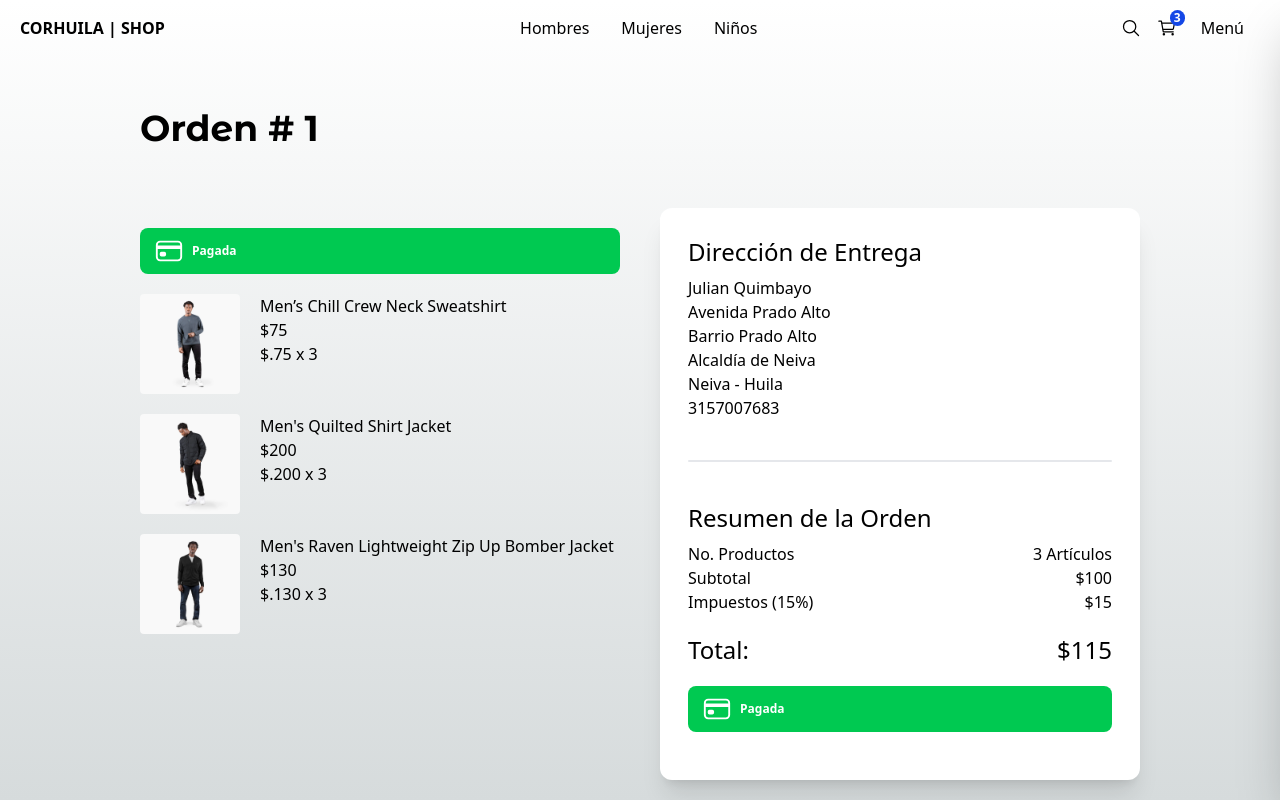
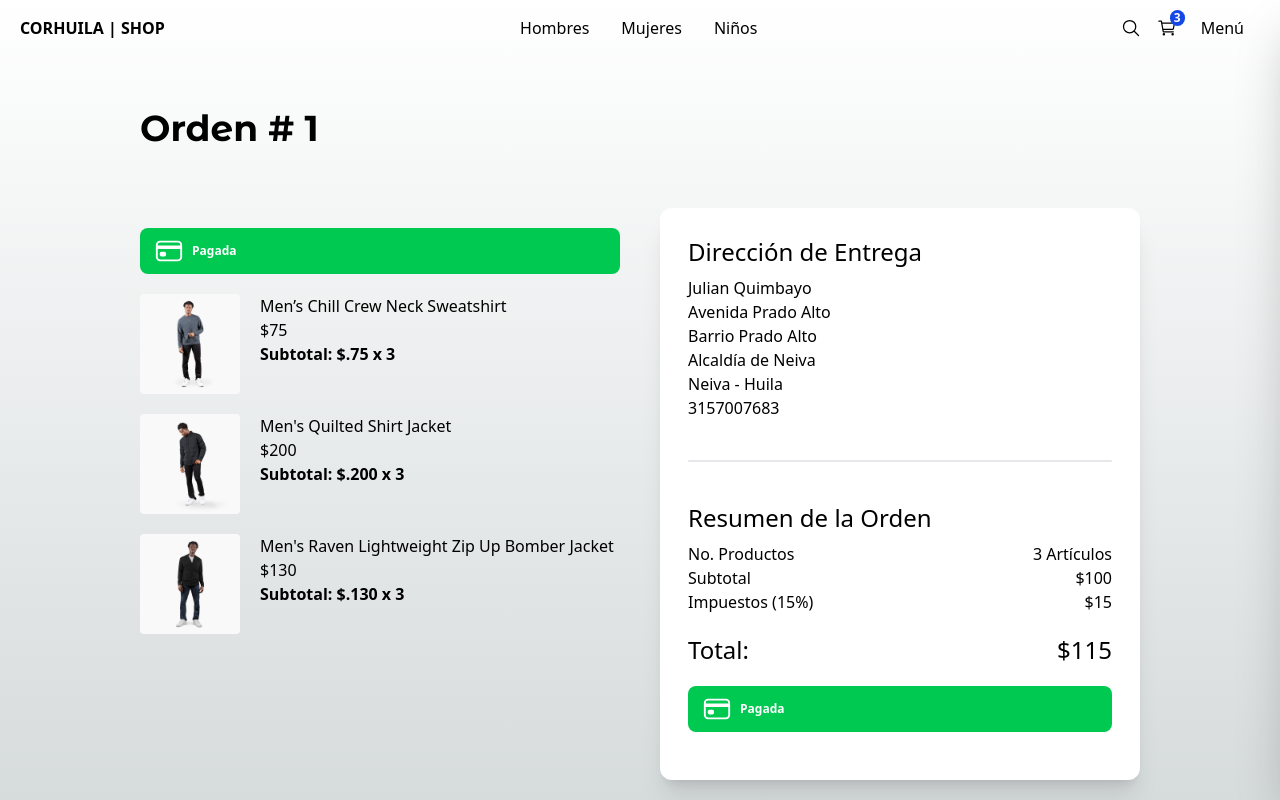
Before and after one commit to sebastiian06/Ecommerce, a Next.js app: page /orders/1 in a window 1280 px wide. Built offline with nearby package versions, Linux system fonts and the light colour scheme.

Commit message:
Actualización del proyecto segunto taller finalizado gracias a nuestro señor Jesucristo y alá ahora si este es el final

```diff
--- a/src/app/(shop)/orders/[id]/page.tsx
+++ b/src/app/(shop)/orders/[id]/page.tsx
@@ -57,7 +57,9 @@ export default async function ({ params }: Props) {
                 <div>
                   <p>{product.title}</p>
                   <p>${product.price}</p>
-                  <p>$.{product.price} x 3</p>
+                  <p>
+                    <span className="font-bold">Subtotal: $.{product.price} x 3</span>
+                  </p>
                 </div>
               </div>
             ))}
```
